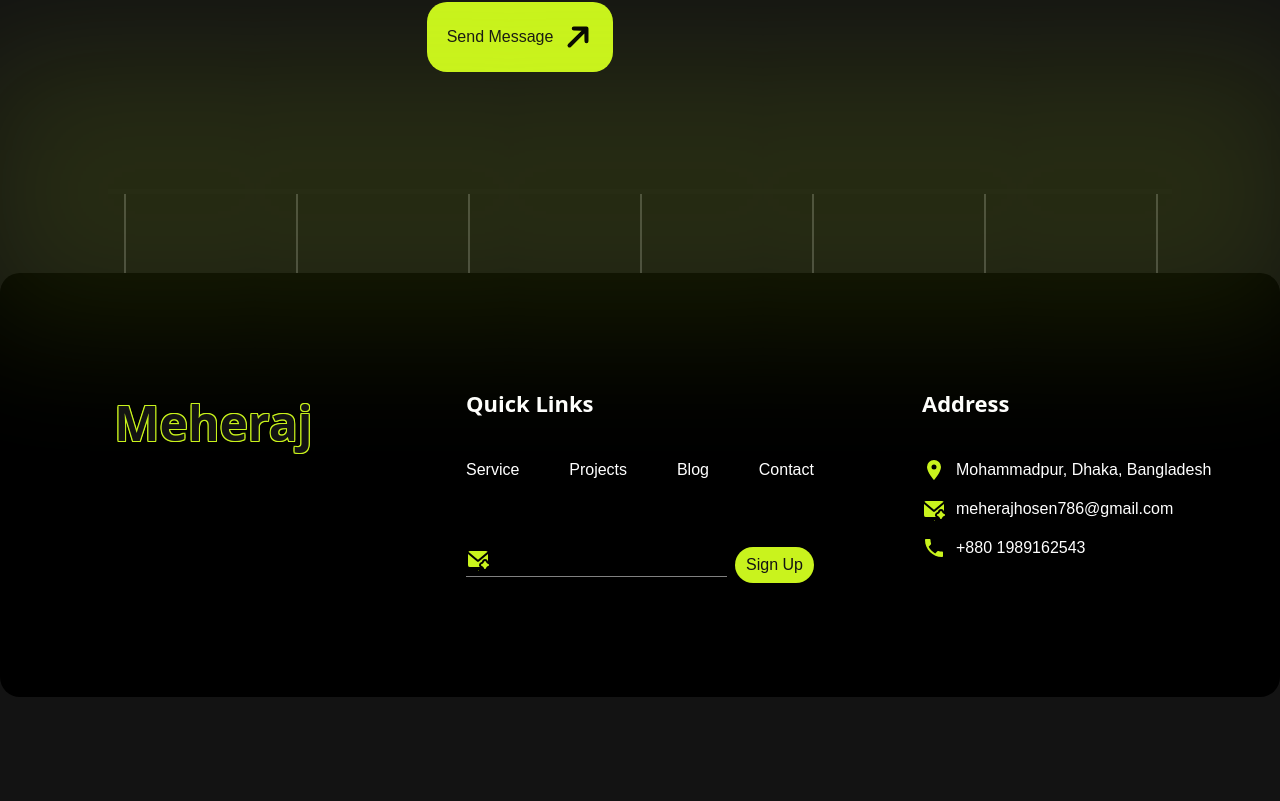
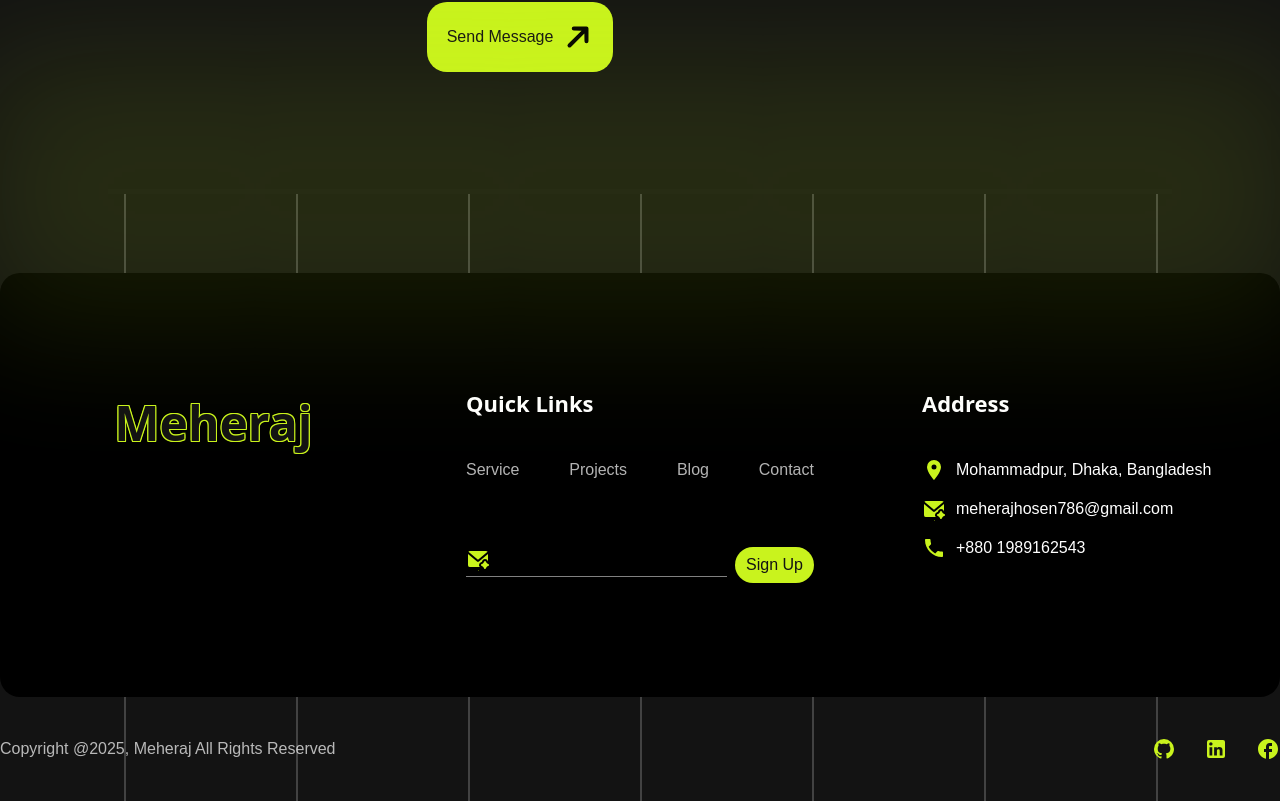
Before and after one commit to meheraj786/my-portfolio, a React (Vite) app: page / in a window 1280 px wide. Shown: the part 7458-8259 px from the top of the page. Before the commit the page ends 8155 px from the top, so only its background shows below. Built offline with nearby package versions, Linux system fonts and the light colour scheme.

Commit message:
copyright add

```diff
--- a/src/css/home.css
+++ b/src/css/home.css
@@ -39,6 +39,7 @@
   pointer-events: none;
   transition: transform 0.1s ease-out;
   z-index: 999;
+  animation: outer 2s infinite;
 }
 
 body{
@@ -660,6 +661,20 @@ overflow: hidden;
     box-shadow: 0 0 100px 100px rgba(200, 243, 29, 0.11);
   }
 }
+@keyframes outer{
+  0%{
+      width: 10px;
+      height: 10px;
+  }
+  50%{
+    width: 40px;
+      height: 40px;
+  }
+  100%{
+    width: 10px;
+      height: 10px;
+  }
+}
 @keyframes scale2{
   0%{
     box-shadow: 0 0 150px 150px rgba(200, 243, 29, 0.11);
--- a/src/pages/Footer/Footer.jsx
+++ b/src/pages/Footer/Footer.jsx
@@ -13,7 +13,7 @@ function Footer() {
           </div>
           <div className="col-span-4 mx-auto">
             <h5>Quick Links</h5>
-            <ul className='flex justify-between mt-[38px] mb-[65px]'>
+            <ul className='flex opacity-[70%] cursor-pointer justify-between mt-[38px] mb-[65px]'>
               <li>Service</li>
               <li>Projects</li>
               <li>Blog</li>
@@ -43,6 +43,14 @@ function Footer() {
         </div>
 
       </div>
+      <div className="container flex justify-between copyright py-[40px]">
+      <p className='opacity-[70%]'>Copyright @2025, Meheraj All Rights Reserved</p>
+      <div className="icons w-[10%] flex items-center justify-between">
+      <svg xmlns="http://www.w3.org/2000/svg" width="24" height="24" viewBox="0 0 24 24"><path fill="currentColor" d="M12 2A10 10 0 0 0 2 12c0 4.42 2.87 8.17 6.84 9.5c.5.08.66-.23.66-.5v-1.69c-2.77.6-3.36-1.34-3.36-1.34c-.46-1.16-1.11-1.47-1.11-1.47c-.91-.62.07-.6.07-.6c1 .07 1.53 1.03 1.53 1.03c.87 1.52 2.34 1.07 2.91.83c.09-.65.35-1.09.63-1.34c-2.22-.25-4.55-1.11-4.55-4.92c0-1.11.38-2 1.03-2.71c-.1-.25-.45-1.29.1-2.64c0 0 .84-.27 2.75 1.02c.79-.22 1.65-.33 2.5-.33s1.71.11 2.5.33c1.91-1.29 2.75-1.02 2.75-1.02c.55 1.35.2 2.39.1 2.64c.65.71 1.03 1.6 1.03 2.71c0 3.82-2.34 4.66-4.57 4.91c.36.31.69.92.69 1.85V21c0 .27.16.59.67.5C19.14 20.16 22 16.42 22 12A10 10 0 0 0 12 2"/></svg>
+      <svg xmlns="http://www.w3.org/2000/svg" width="24" height="24" viewBox="0 0 24 24"><path fill="currentColor" d="M19 3a2 2 0 0 1 2 2v14a2 2 0 0 1-2 2H5a2 2 0 0 1-2-2V5a2 2 0 0 1 2-2zm-.5 15.5v-5.3a3.26 3.26 0 0 0-3.26-3.26c-.85 0-1.84.52-2.32 1.3v-1.11h-2.79v8.37h2.79v-4.93c0-.77.62-1.4 1.39-1.4a1.4 1.4 0 0 1 1.4 1.4v4.93zM6.88 8.56a1.68 1.68 0 0 0 1.68-1.68c0-.93-.75-1.69-1.68-1.69a1.69 1.69 0 0 0-1.69 1.69c0 .93.76 1.68 1.69 1.68m1.39 9.94v-8.37H5.5v8.37z"/></svg>
+      <svg xmlns="http://www.w3.org/2000/svg" width="24" height="24" viewBox="0 0 24 24"><path fill="currentColor" d="M22 12c0-5.52-4.48-10-10-10S2 6.48 2 12c0 4.84 3.44 8.87 8 9.8V15H8v-3h2V9.5C10 7.57 11.57 6 13.5 6H16v3h-2c-.55 0-1 .45-1 1v2h3v3h-3v6.95c5.05-.5 9-4.76 9-9.95"/></svg>
+      </div>
+      </div>
     </div>
     </>
   )
```
